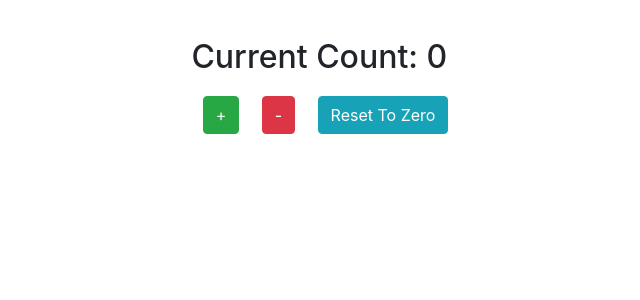
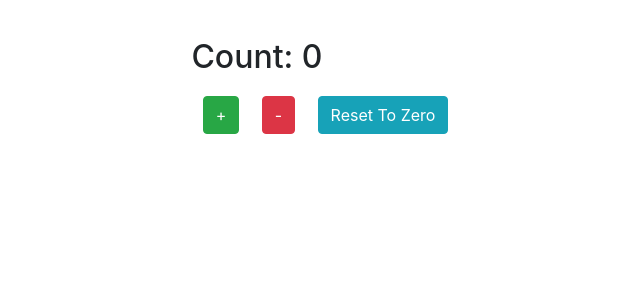
Before and after one commit to PrestonElliott/React-Hooks, a React (Create React App) app in the folder react-hooks/: page / in a window 1280 px wide. Shown: the top 300 px of the page, without its empty margins (167-807 px from the left). Built offline with nearby package versions, Linux system fonts and the light colour scheme.

Commit message:
updated counter

```diff
--- a/react-hooks/src/Components/Counters/hookCounterWithReducer.jsx
+++ b/react-hooks/src/Components/Counters/hookCounterWithReducer.jsx
@@ -2,7 +2,6 @@ import React, { useReducer } from 'react'
 import { Button } from 'react-bootstrap'
 
 export default function Counter() {
-
     const initialState = { count: 0 }
 
     // ROUTES ACTIONS TO UPDATE STATE
@@ -30,7 +29,7 @@ export default function Counter() {
     return (
         <div className="counter">
             <h2 className="counter-header">
-				Current Count: {state.count}
+				Count: {state.count}
 			</h2>
 
 			<Button
--- a/react-hooks/src/index.css
+++ b/react-hooks/src/index.css
@@ -38,7 +38,7 @@
 .counter-button {
   padding: 2%;
   margin: 2%;
-  text-align: center;
+  text-align: auto;
 }
 
 /* FORMS STYLING */
```
